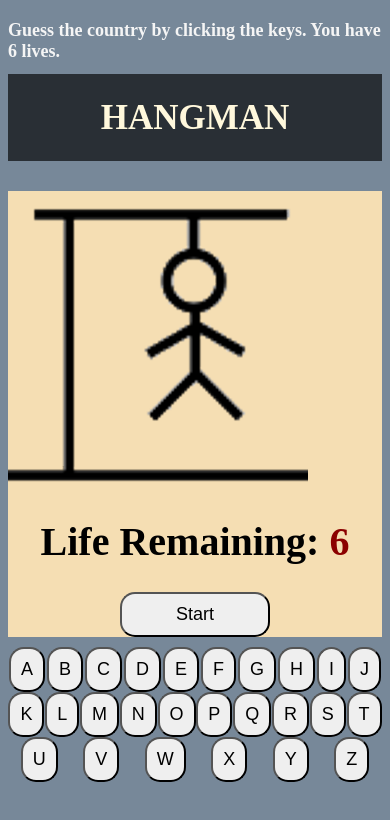
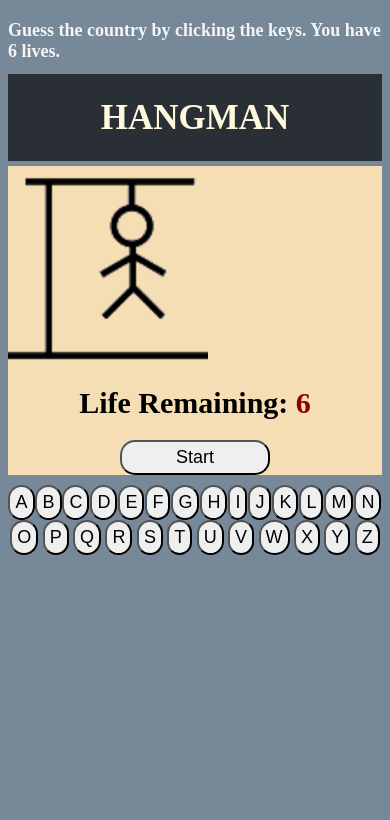
Before and after one commit to sheikhasifahmed/HangManGame, a plain HTML site: page index.html in a window 390 px wide. Drawn offline with Linux system fonts and the light colour scheme.

Commit message:
something

```diff
--- a/script.js
+++ b/script.js
@@ -129,7 +129,7 @@ function calculation(key) {
       gameOver.innerText = `Ops! You Lose The Game !!`;
       hiddenWord.innerText = word;
       hiddenWord.style.color = "red";
-      info.innerText = "YOU LOSE !";
+      info.innerText = "You lose !";
       infoLife.innerText = "";
       btnStart.style.display = "block";
     }
--- a/style.css
+++ b/style.css
@@ -116,7 +116,7 @@ button:hover {
     width: 100%;
   }
   main {
-    margin-top: 30px;
+    margin-top: 5px;
   }
   #info-div {
     flex-direction: column;
@@ -126,6 +126,7 @@ button:hover {
   }
   #pic {
     order: 1;
+    width: 200px;
   }
   .modal {
     width: 100%;
@@ -136,4 +137,13 @@ button:hover {
   h1 {
     font-size: large;
   }
+
+  #ib h1 {
+    font-size: 30px;
+  }
+
+  button {
+    font-size: large;
+    padding: 5px;
+  }
 }
```
